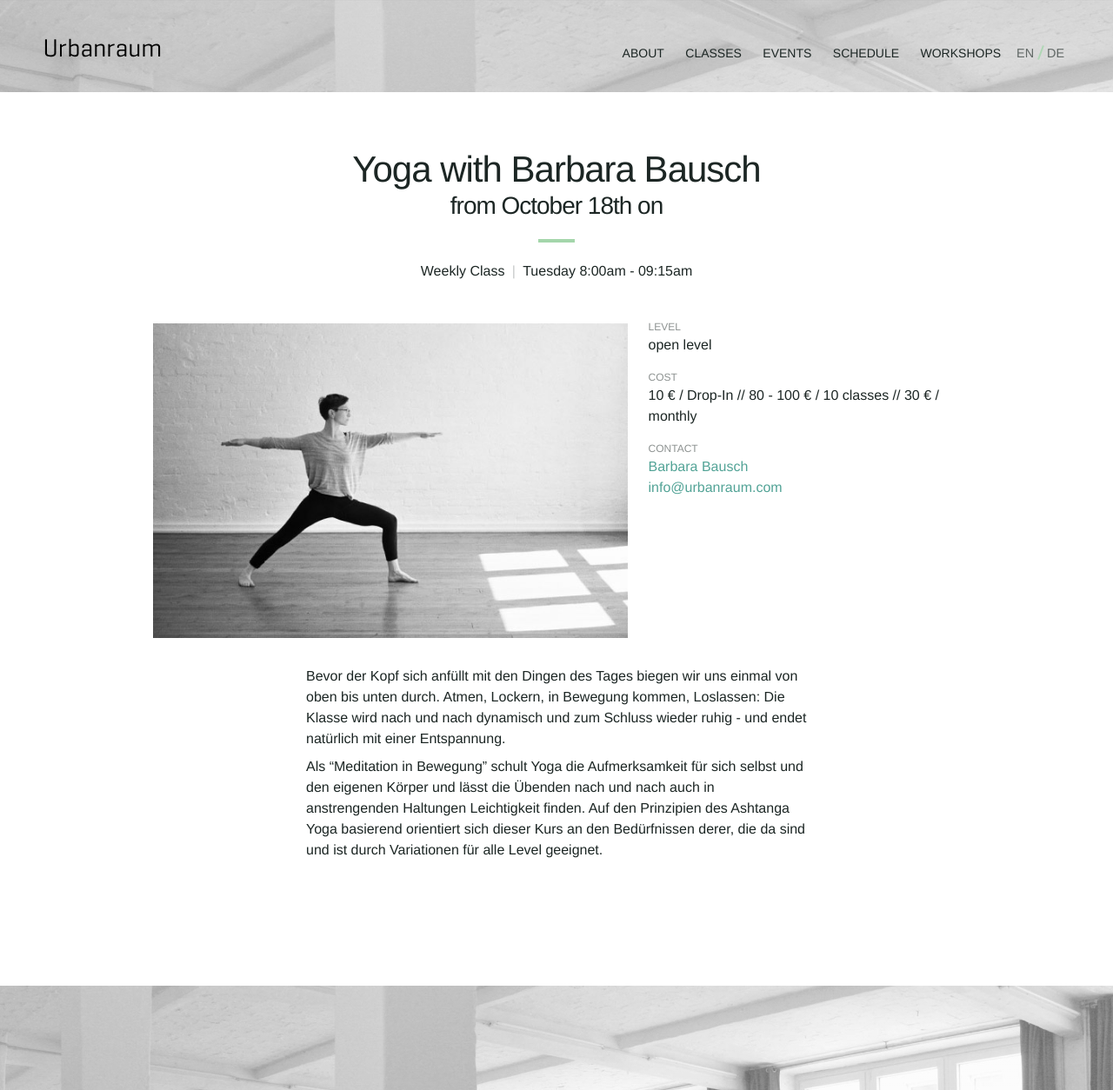
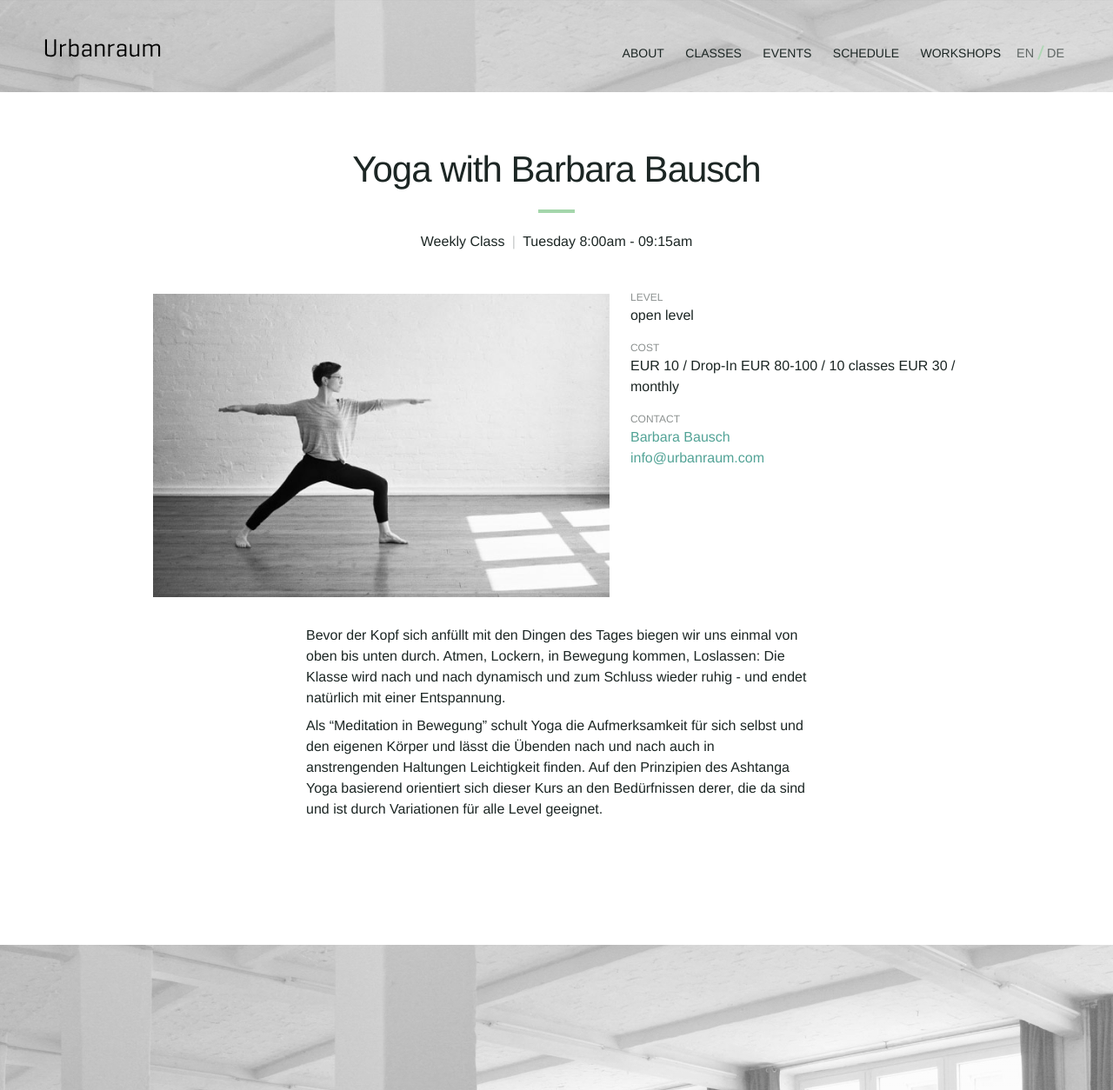
Before and after one commit to Kriesse/urbanraum, a Jekyll site: the page built from _classes/yoga-barbara.md, in a window 1280 px wide. Shown: the whole page at 87% size. Built offline with Jekyll 4.4.1, drawn with Linux system fonts in a browser that asks for light colours; nearby versions of some CDN libraries.

Commit message:
Update yoga-barbara.md

```diff
--- a/_classes/yoga-barbara.md
+++ b/_classes/yoga-barbara.md
@@ -10,8 +10,8 @@
 title_en: "Yoga with Barbara Bausch"
 title_de: "Yoga mit Barbara Bausch"
 
-subtitle_en: "from October 18th on"
-subtitle_de: "ab 18.10.2016"
+subtitle_en: ""
+subtitle_de: ""
 
 type_en: "Weekly Class"
 type_de: "Wöchentlicher Kurs"
@@ -20,10 +20,14 @@
 level_de: "open level"
 
 price_en: |
-  10 € / Drop-In // 80 - 100 € / 10 classes // 30 € / monthly
+  EUR 10 / Drop-In
+  EUR 80-100 / 10 classes
+  EUR 30 / monthly
 
 price_de: |
-  10 € / Drop-In // 80 - 100 € / 10er-Karte // 30 € / monatlich
+  10 EUR / Einzelstunde
+  80-100 EUR / 10-er Karte
+  30 EUR / Monatsbeitrag
 
 description_en: |
   Bevor der Kopf sich anfüllt mit den Dingen des Tages biegen wir uns einmal von oben bis unten durch. Atmen, Lockern, in Bewegung kommen, Loslassen: Die Klasse wird nach und nach dynamisch und zum Schluss wieder ruhig - und endet natürlich mit einer Entspannung.
```
